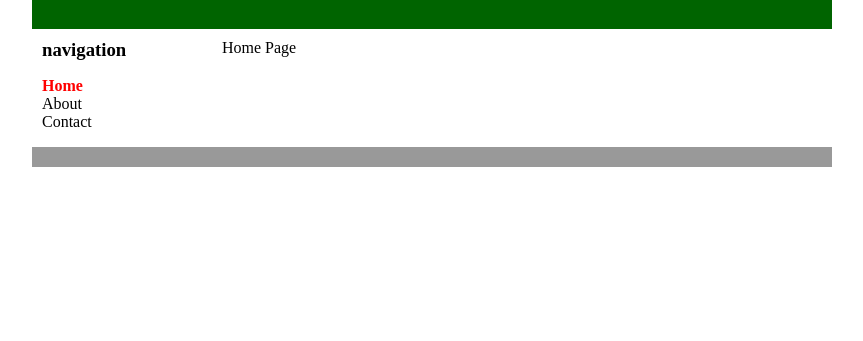
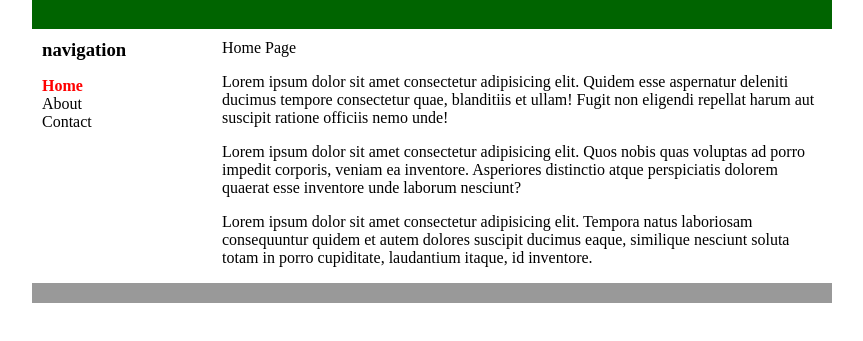
Before and after one commit to kyahK/cssPractice, a plain HTML site: page index.html in a window 1280 px wide. Shown: the part 79-420 px from the top of the page, without its empty margins (208-1071 px from the left). Drawn offline with Linux system fonts and the light colour scheme.

Commit message:
almost done

```diff
--- a/index.html
+++ b/index.html
@@ -22,13 +22,13 @@
             </div>
             <div id="main"
                 <h2>Home Page</h2>
-            <p></p>
+            <p>Lorem ipsum dolor sit amet consectetur adipisicing elit. Quidem esse aspernatur deleniti ducimus tempore consectetur quae, blanditiis et ullam! Fugit non eligendi repellat harum aut suscipit ratione officiis nemo unde!</p>
 
 
-            <p></p>
+            <p>Lorem ipsum dolor sit amet consectetur adipisicing elit. Quos nobis quas voluptas ad porro impedit corporis, veniam ea inventore. Asperiores distinctio atque perspiciatis dolorem quaerat esse inventore unde laborum nesciunt?</p>
 
 
-            <p></p>
+            <p>Lorem ipsum dolor sit amet consectetur adipisicing elit. Tempora natus laboriosam consequuntur quidem et autem dolores suscipit ducimus eaque, similique nesciunt soluta totam in porro cupiditate, laudantium itaque, id inventore.</p>
 
             </div>
         </div>
```
